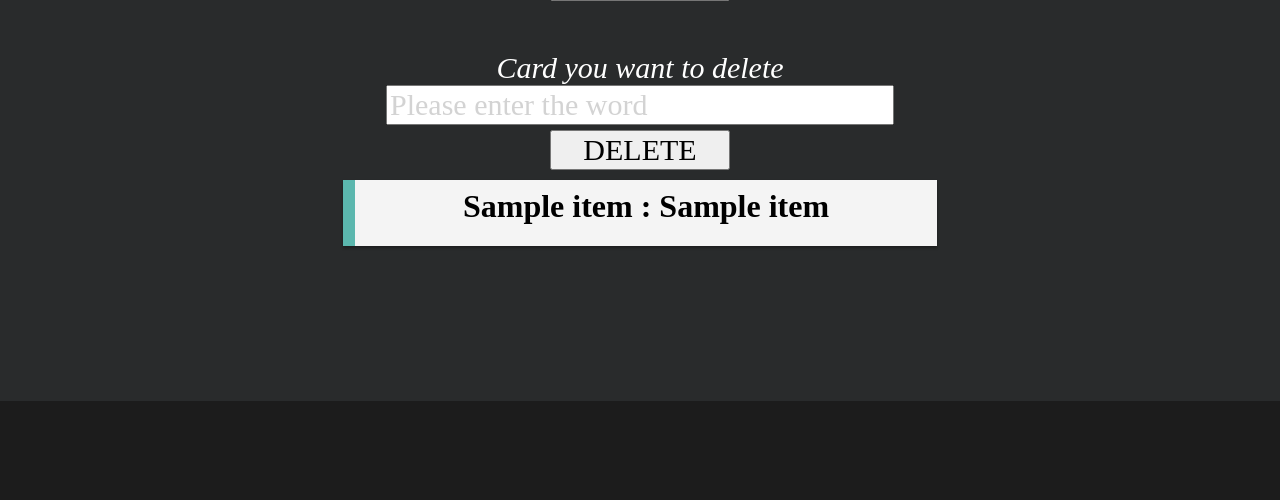
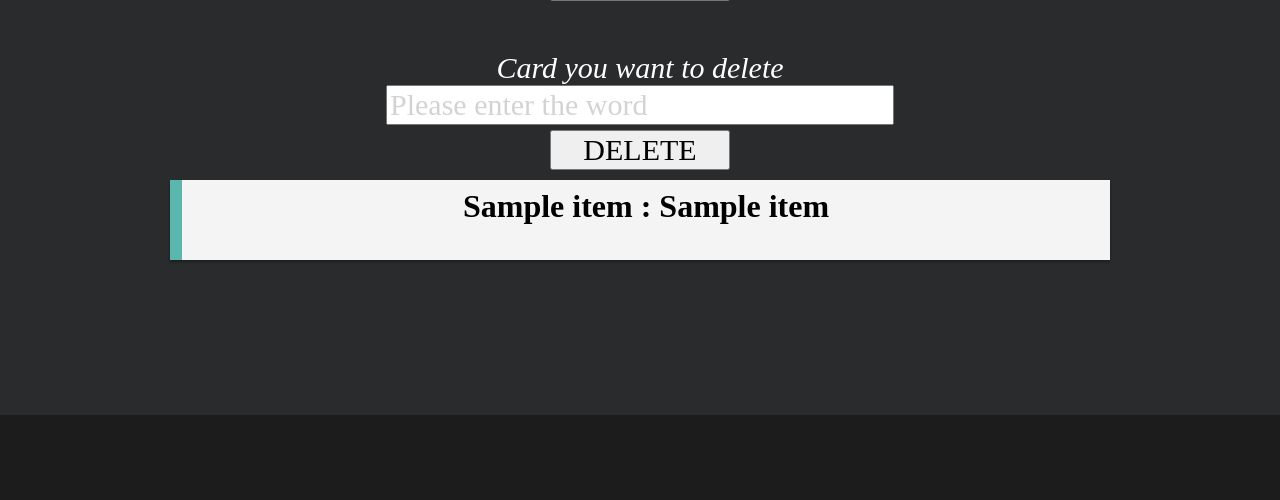
Before and after one commit to brightcat1/FlashCard, a Flask app: template app/templates/create_card.html in a window 1280 px wide. Shown: the part 973-1473 px from the top of the page. Run offline with Flask 2, Linux system fonts and the light colour scheme; the template is opened without the code that fills it: most values are stand-ins (such as "Sample title", 1, 10 or a date in 2020).

Commit message:
カードの大きさを画面サイズに相対に指定

```diff
--- a/app/static/style.css
+++ b/app/static/style.css
@@ -18,18 +18,10 @@ body, html {
     font-style: italic;
 }
 
-/*voca_card {
-    margin-left: auto;
-    margin-right: auto;
-    width: 1000px;
-    height: 450px;
-    font-size: 10vh;
-    /*background-color: #0000ff;*/
-/*}*/
 .voca_card {
     padding: 0.5em 1em;
-    width: 1100px;
-    height: 500px;
+    width: 80vw;
+    height: 40vh;
     margin-left: auto;
     margin-right: auto;
     background: #f4f4f4;
@@ -44,8 +36,8 @@ body, html {
 }
 .voca_card_v {
     padding: 0.5em 1em;
-    width: 550px;
-    height: 50px;
+    width: 70vw;
+    height: 8vh;
     margin-left: auto;
     margin-right: auto;
     margin-bottom: 5px;
```
